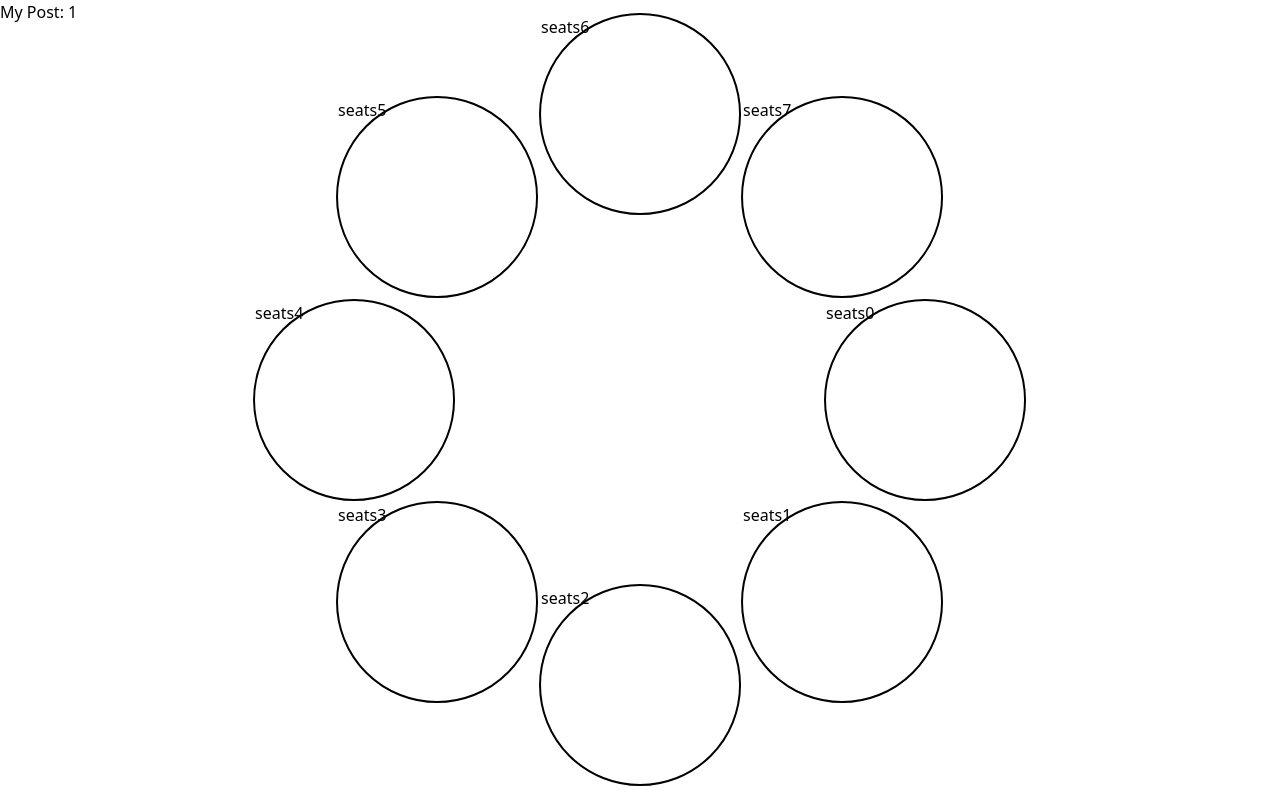
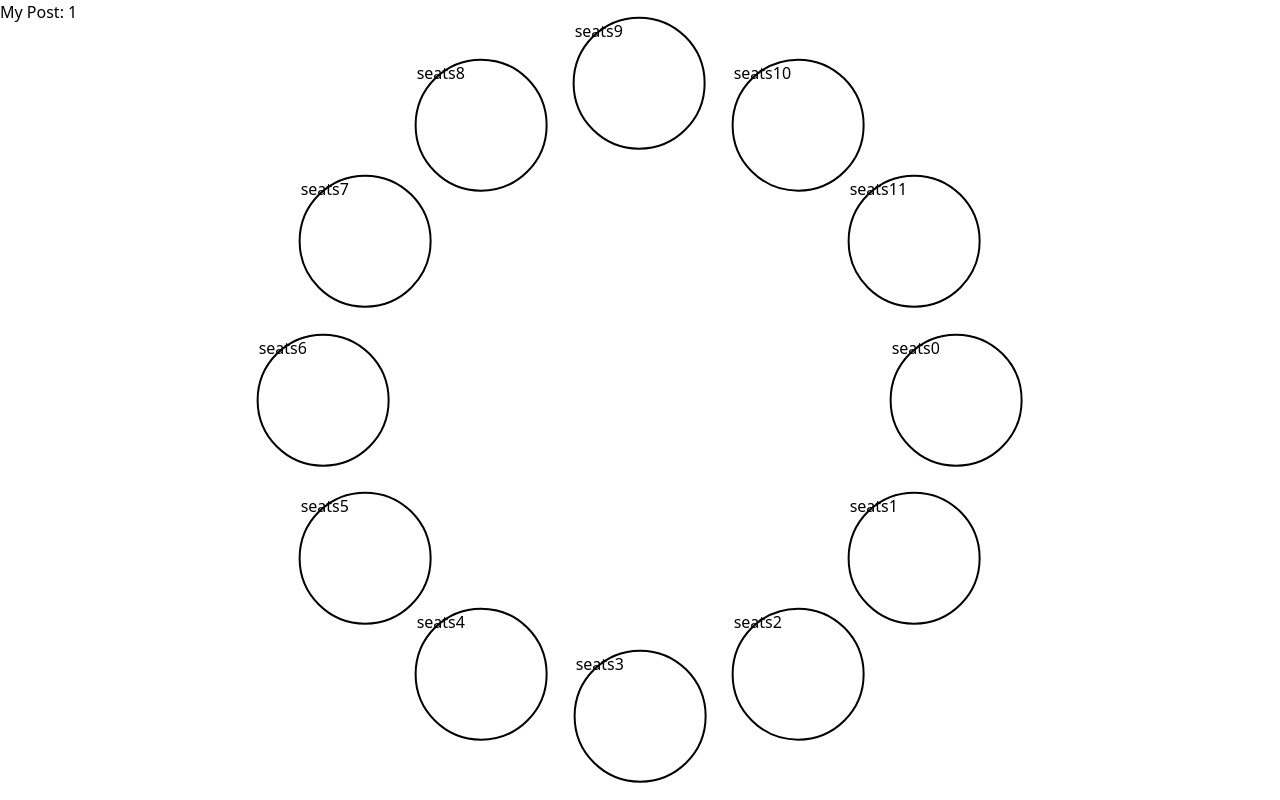
Before and after one commit to Somorovd/BOTC-webapp, a Next.js app: page /lobby/1 in a window 1280 px wide. Built offline with nearby package versions, Linux system fonts and the light colour scheme.

Commit message:
update formula to position seats

```diff
--- a/app/(home)/page.tsx
+++ b/app/(home)/page.tsx
@@ -7,7 +7,7 @@ import { UserButton } from "@clerk/nextjs";
 import { useUser } from "@clerk/nextjs";
 import { useRef, useEffect } from "react";
 
-export default function Home () {
+export default function Home() {
   const { user } = useUser();
   const { onOpen } = useModal();
   const { lobbies, fetchLobbies } = useLobby();
@@ -19,7 +19,7 @@ export default function Home () {
       await fetchScripts();
     })();
   }, [fetchLobbies]);
-console.log('testtt', scripts)
+  console.log("testtt", scripts);
 
   const videoRef = useRef<HTMLVideoElement>(null);
   useEffect(() => {
@@ -69,7 +69,7 @@ console.log('testtt', scripts)
           <div>
             {lobbies.map((lobby, i) => (
               <p
-                key={lobby._id}
+                key={`lobby-${i}`}
                 className="p-2 border-[1px] border-slate-500 mb-1 hover:bg-slate-400 "
               >
                 {lobby.name}
--- a/app/lobby/[invitecode]/page.tsx
+++ b/app/lobby/[invitecode]/page.tsx
@@ -1,24 +1,35 @@
 "use client";
 
-import { useLobby } from "@/hooks/use-lobbies";
-import { useScriptStore } from "@/hooks/use-scripts";
-import { ModalType, useModal } from "@/hooks/use-modal";
-import { UserButton } from "@clerk/nextjs";
-import { useUser } from "@clerk/nextjs";
-import { useRef, useEffect, useState } from "react";
+import { useEffect, useState } from "react";
 import Seats from "@/components/seats";
 
 type Position = {
-  x:number,
-  y:number
-}
+  x: number;
+  y: number;
+};
 
 export default function Lobby({ params }: { params: { invitecode: string } }) {
+  const [windowSize, setWindowSize] = useState({ width: 0, height: 0 });
+  const lobbyConfig = { maxUsers: 12 };
 
-  const lobbyConfig = { maxUsers: 8 }
-  const [windowSize, setWindowSize] = useState({width:0,height:0});
+  useEffect(() => {
+    function handleResize() {
+      setWindowSize({
+        width: window.innerWidth,
+        height: window.innerHeight,
+      });
+    }
 
-  function arrangeObjectsInCircle(numObjects:number, radius:number):Position[] {
+    window.addEventListener("resize", handleResize);
+    handleResize();
+
+    return () => window.removeEventListener("resize", handleResize);
+  }, []);
+
+  function arrangeObjectsInCircle(
+    numObjects: number,
+    radius: number
+  ): Position[] {
     const centerX = windowSize.width / 2;
     const centerY = windowSize.height / 2;
     const angleIncrement = (2 * Math.PI) / numObjects;
@@ -35,37 +46,29 @@ export default function Lobby({ params }: { params: { invitecode: string } }) {
     return positions;
   }
 
-  useEffect(() => {
-    function handleResize() {
-      // Set window width/height to state
-      setWindowSize({
-        width: window.innerWidth,
-        height: window.innerHeight,
-      });
-    }
+  const ringScale = 0.95;
+  const seatScale = 0.8;
 
-    // Add event listener
-    window.addEventListener("resize", handleResize);
+  const radius =
+    (0.5 * Math.min(windowSize.width, windowSize.height) * ringScale) /
+    (1 + (Math.PI * ringScale * seatScale) / lobbyConfig.maxUsers);
+  const seatSize = ((2 * Math.PI * radius) / lobbyConfig.maxUsers) * seatScale;
 
-    // Call handler right away so state gets updated with initial window size
-    handleResize();
-
-    // Remove event listener on cleanup
-    return () => window.removeEventListener("resize", handleResize);
-  }, []);
-
-  const radius = Math.min(windowSize.width, windowSize.height)/2.8;
   const seatPositions = arrangeObjectsInCircle(lobbyConfig.maxUsers, radius);
-  const seatSize = 2*Math.PI*radius/lobbyConfig.maxUsers*.9;
-
 
   return (
     <div>
       <div>My Post: {params.invitecode}</div>
       {seatPositions.map((ele, index) => {
-        console.log(index)
-        return<div className="absolute -translate-x-1/2 -translate-y-1/2"
-        style={{top:ele.y, left:ele.x}} key={index}><Seats index={index} size={seatSize} /></div>
+        return (
+          <div
+            className="absolute -translate-x-1/2 -translate-y-1/2"
+            style={{ top: ele.y, left: ele.x }}
+            key={index}
+          >
+            <Seats index={index} size={seatSize} />
+          </div>
+        );
       })}
     </div>
   );
```
